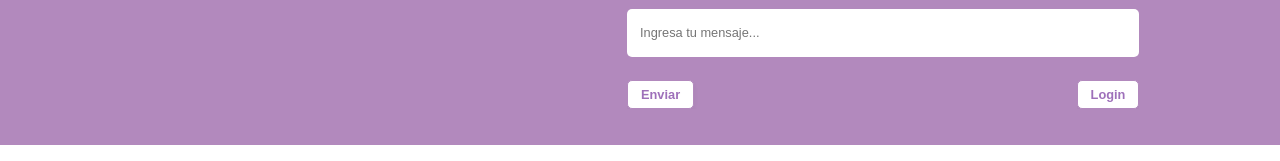
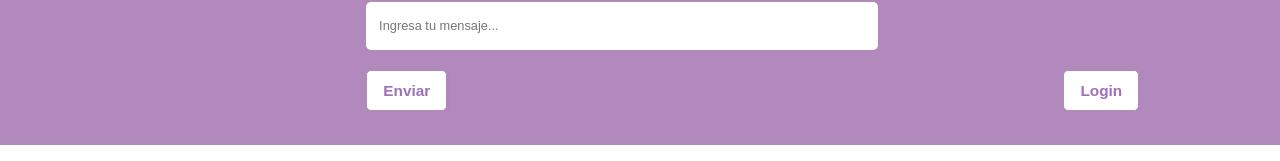
Before and after one commit to Diegoiribe/PV1, a React (Create React App) app: page / in a window 1280 px wide. Shown: the part 2716-2877 px from the top of the page. Built offline with nearby package versions, Linux system fonts and the light colour scheme.

Commit message:
cambio footer

```diff
--- a/src/Components/Boton/Boton.js
+++ b/src/Components/Boton/Boton.js
@@ -27,12 +27,24 @@ const Boton = (props) => {
   return <HeaderBoton primaty>{props.titulo}</HeaderBoton>
 }
 
+const FooterBoton = styled.button`
+  font-weight: bolder;
+  padding: 0.8vw 1.25vw;
+  background: ${(props) => (props.primaty ? colorFuerte : colorSecundario)};
+  font-size: 1.2vw;
+  color: ${(props) => (props.primaty ? colorSecundario : colorFuerte)};
+  border-radius: 5px;
+  border: 1.25px solid ${colorPrimario};
+  cursor: pointer;
+  box-shadow: 0px 2px 5px 0px rgba(0, 0, 0, 0.05);
+  @media (max-width: 980px) {
+    font-size: 2.5vw;
+    padding: 2vw 2.5vw;
+  }
+`
+
 const BotonFooter = (props) => {
-  return (
-    <HeaderBoton style={{ padding: '0.5vw 1vw', fontSize: '1vw' }}>
-      {props.titulo}
-    </HeaderBoton>
-  )
+  return <FooterBoton>{props.titulo}</FooterBoton>
 }
 
 const BotonContactoDiv = styled.button`
--- a/src/Components/CampoTexto/CampoTexto.js
+++ b/src/Components/CampoTexto/CampoTexto.js
@@ -7,6 +7,9 @@ const CampoTextoDiv = styled.div`
   justify-content: space-around;
   align-items: flex-start;
   width: 40vw;
+  @media (max-width: 980px) {
+    width: 100%;
+  }
 `
 
 const CampoTextoInput = styled.input`
--- a/src/Components/Footer/Footer.js
+++ b/src/Components/Footer/Footer.js
@@ -18,6 +18,9 @@ const FooterDivOne = styled.div`
   width: 100%;
   background: ${colorPrimario};
   padding: 1.5rem 11%;
+  @media (max-width: 980px) {
+    flex-direction: column;
+  }
 `
 const FooterDivTwo = styled.div`
   display: flex;
@@ -34,6 +37,9 @@ const FooterP = styled.p`
   font-weight: bolder;
   color: white;
   margin: 0.5rem 0;
+  @media (max-width: 980px) {
+    font-size: 1.5vw;
+  }
 `
 
 const Footer = () => {
@@ -49,7 +55,7 @@ const Footer = () => {
           <FooterP>Acerca</FooterP>
           <FooterP>Consulta</FooterP>
         </div>
-        <div>
+        <div style={{ width: '100%' }}>
           <Formulario />
         </div>
       </FooterDivOne>
--- a/src/Components/Formulario/Formulario.js
+++ b/src/Components/Formulario/Formulario.js
@@ -1,9 +1,16 @@
 import { useState } from 'react'
+import styled from 'styled-components'
 import CampoTexto from '../CampoTexto/CampoTexto'
 import { BotonFooter } from '../Boton/Boton'
 import { v4 as uuid } from 'uuid'
 import { colorPrimario, colorSecundario, fondoPrimario } from '../UI/Variables'
 import { Link } from 'react-router-dom'
+
+const FormularioDiv = styled.div`
+  @media (max-width: 980px) {
+    width: 100%;
+  }
+`
 
 const Formulario = (props) => {
   const [nombre, setNombre] = useState('')
@@ -24,14 +31,15 @@ const Formulario = (props) => {
   }
 
   return (
-    <div>
+    <FormularioDiv>
       <form
         style={{
           display: 'flex',
           justifyContent: 'space-around',
           flexDirection: 'column',
           alignItems: 'start',
-          minHeight: '30vh'
+          minHeight: '30vh',
+          width: '100%'
         }}
         onSubmit={handleSubmit}
       >
@@ -61,7 +69,7 @@ const Formulario = (props) => {
           </Link>
         </div>
       </form>
-    </div>
+    </FormularioDiv>
   )
 }
 
--- a/src/Components/Main/Main.js
+++ b/src/Components/Main/Main.js
@@ -40,11 +40,11 @@ const MainDivTwo = styled.div`
   border-radius: 10px;
   margin: 1rem;
   @media (max-width: 980px) {
+    grid-row: 2/3;
     background: url(https://cdn-3.expansion.mx/dims4/default/c2244a0/2147483647/strip/true/crop/540x720+0+0/resize/1600x2133!/format/webp/quality/60/?url=https%3A%2F%2Fcherry-brightspot.s3.amazonaws.com%2Fphotos%2F2012%2F10%2F23%2F32417_20131023043315-1382563995-U000.jpg);
     background-position: center;
     background-size: cover;
     background-repeat: no-repeat;
-    margin: 1rem 0 10rem;
   }
 `
 
```
